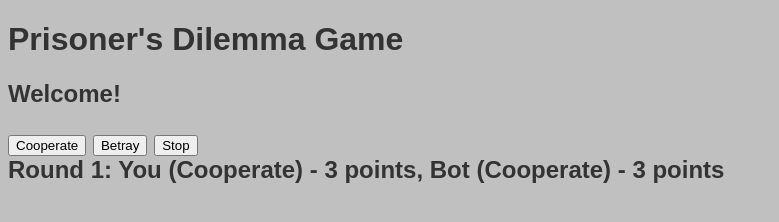
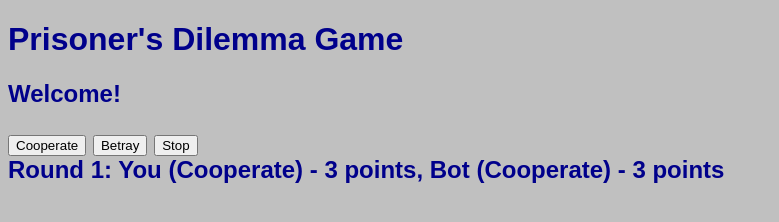
Before and after one commit to AnirudhZalki/NexusMindsatDM, a plain HTML site: page index.htm in a window 1280 px wide. Both pictures are taken after a click on the button "Cooperate". Shown: the whole page, without its empty margins (0-779 px from the left). Drawn offline with Linux system fonts and the light colour scheme.

Commit message:
Update index.htm

```diff
--- a/index.htm
+++ b/index.htm
@@ -1,12 +1,14 @@
 <!DOCTYPE html>
 <html>
   <head>
+    <meta charset="UTF-8">
+    <meta name="viewport" content="width=device-width, initial-scale=1.0">
     <title>Prisoner's Dilemma Game</title>
 	  <style>
 		   body
 		  {
             background-color: #C0C0C0;
-            color: #333;
+            color: darkblue;
             font-family: Arial, sans-serif;
         	}
 	  </style>
@@ -45,7 +47,7 @@
         roundNumber++;
 
         // Simulate the other player's choice randomly.
-        const player2Choice = Math.random() < 0.5 ? 'Cooperate' : 'Betray';
+        const player2Choice = Math.random() < 0.4 ? 'Cooperate' : 'Betray';
 
         // Calculate the outcomes for each player.
         let player1Outcome;
@@ -92,7 +94,7 @@
         // Determine the winner
         let winner;
         if (player1Score > player2Score) {
-          winner = 'You';
+          winner = 'Player';
         } else if (player2Score > player1Score) {
           winner = 'Bot';
         } else {
```
